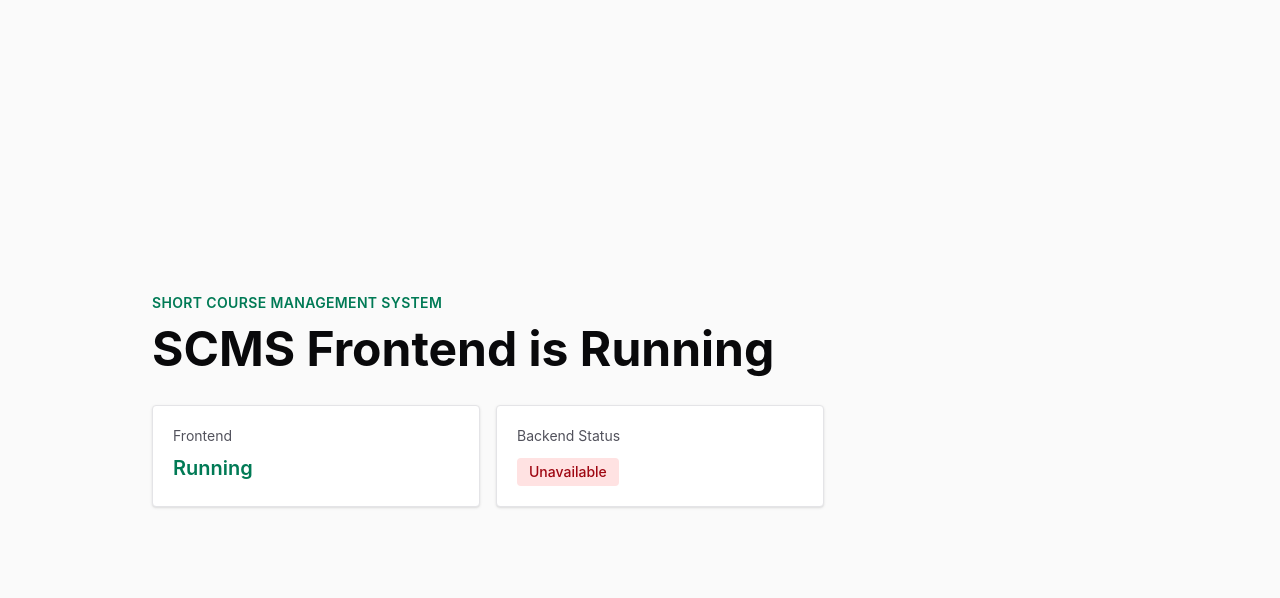
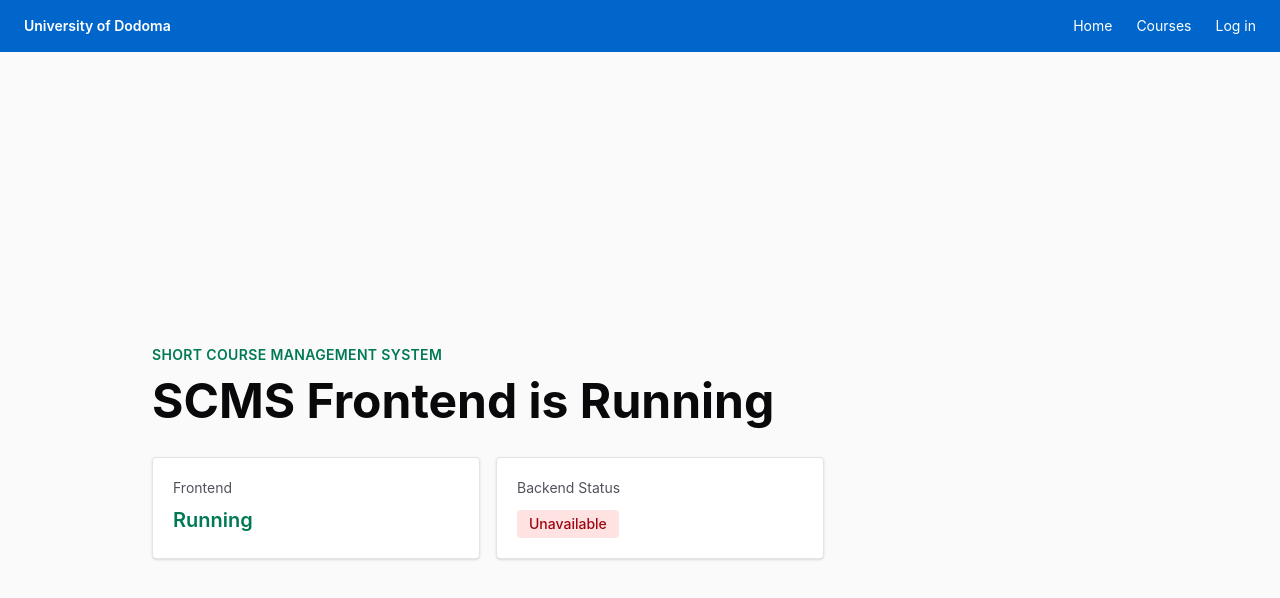
Before and after one commit to DOMINIC426/Short-course-online-system-management, a React (Vite) app in the folder frontend/: page / in a window 1280 px wide. Shown: the top 598 px of the page. Built offline with nearby package versions, Linux system fonts and the light colour scheme; no server answers.

Commit message:
wip: homepage layout with UDOM navbar and hero

```diff
--- a/frontend/src/pages/HomePage.jsx
+++ b/frontend/src/pages/HomePage.jsx
@@ -27,6 +27,21 @@ export default function HomePage() {
 
   return (
     <main className="min-h-screen bg-zinc-50 text-zinc-950">
+      {/* Navigation Bar at the top */}
+      <nav
+        className="flex items-center justify-between px-6 py-4 text-white"
+        style={{ backgroundColor: 'var(--udom-primary)' }}
+      >
+        <div className="flex items-center gap-3">
+          <p className="text-sm font-semibold leading-tight">University of Dodoma</p>
+        </div>
+        <div className="flex items-center gap-6 text-sm">
+          <a href="/" className="hover:underline">Home</a>
+          <a href="/courses" className="hover:underline">Courses</a>
+          <a href="/login" className="hover:underline">Log in</a>
+        </div>
+      </nav>
+      {/* End of Navigation Bar at the top */}
       <section className="mx-auto flex min-h-screen max-w-5xl flex-col justify-center px-6 py-12">
         <div className="max-w-2xl">
           <p className="mb-3 text-sm font-semibold uppercase tracking-wide text-emerald-700">
--- a/frontend/src/styles.css
+++ b/frontend/src/styles.css
@@ -1,5 +1,10 @@
 @import "tailwindcss";
 
+:root {
+  --udom-primary: #0066cc;   /* Primary color selected from udom site */
+  --udom-primary-dark: #1e54a1;
+  --udom-accent: #ffab00;
+}
 body {
   margin: 0;
   font-family: Inter, ui-sans-serif, system-ui, -apple-system, BlinkMacSystemFont, "Segoe UI", sans-serif;
--- a/frontend/vite.config.js
+++ b/frontend/vite.config.js
@@ -6,6 +6,10 @@ export default defineConfig({
   plugins: [react(), tailwindcss()],
   server: {
     host: '0.0.0.0',
-    port: 5173
+    port: 5173,
+    watch: {
+      usePolling: true,
+      interval: 300
+    }
   }
 });
```
